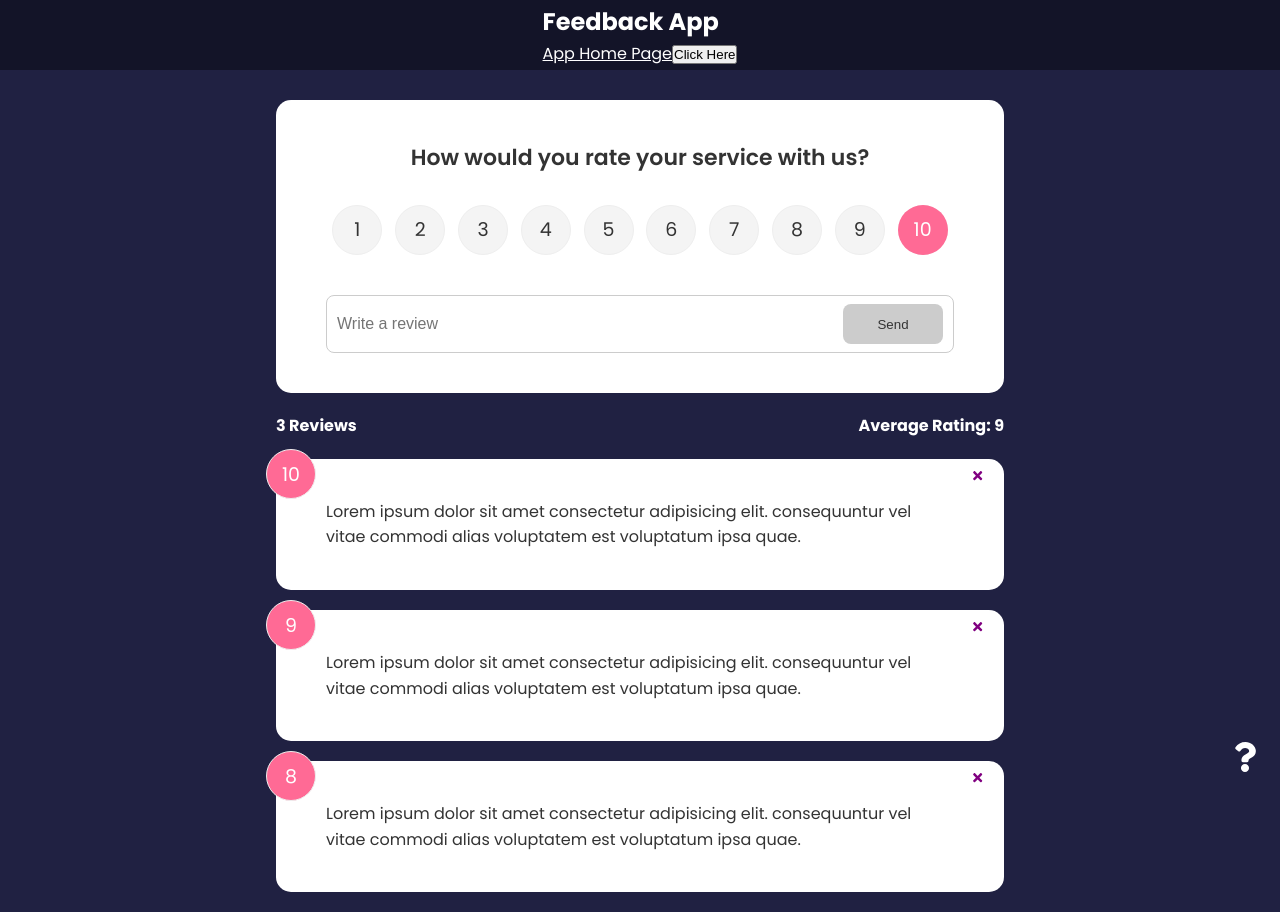
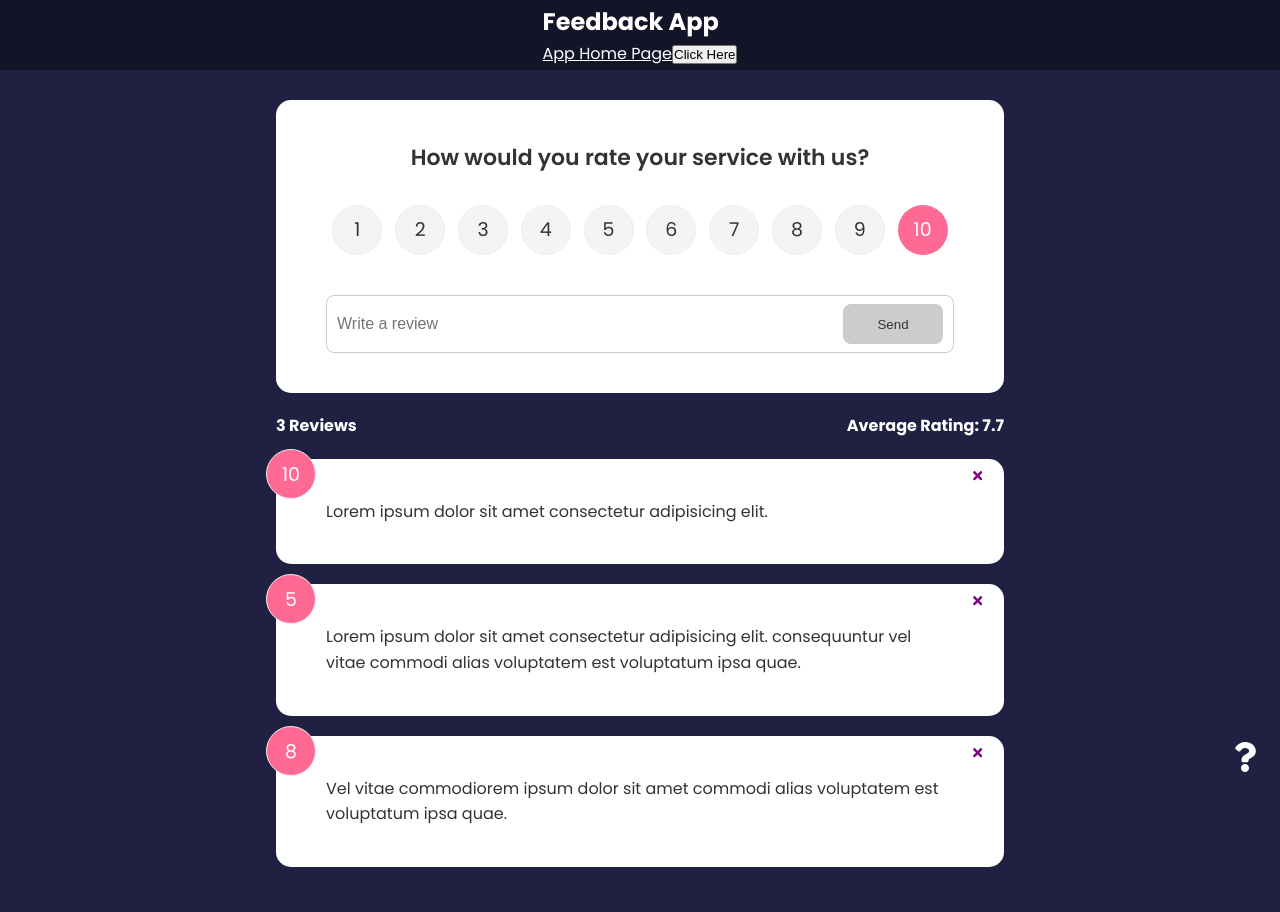
Before and after one commit to robert-laws/learning-december-2021-react-front-to-back-2022, a React (Create React App) app: page / in a window 1280 px wide. After the commit the page ends 887 px from the top, so only its background shows below. Built offline with nearby package versions, Linux system fonts and the light colour scheme.

Commit message:
beginning refactor with context

```diff
--- a/src/App.js
+++ b/src/App.js
@@ -1,30 +1,17 @@
-import React, { useState } from 'react';
+import React from 'react';
 import { BrowserRouter as Router, Routes, Route } from 'react-router-dom';
 import Header from './components/Header';
 import FeedbackList from './components/FeedbackList';
-import FeedbackData from './data/FeedbackData.js';
 import FeedbackStats from './components/FeedbackStats';
 import FeedbackForm from './components/FeedbackForm';
 import About from './components/pages/About';
-import { v4 as uuidv4 } from 'uuid';
 import AboutIconLink from './components/AboutIconLink';
+import { FeedbackProvider } from './context/FeedbackContext';
 
 function App() {
-  const [feedback, setFeedback] = useState(FeedbackData);
-
-  const addFeedback = (newFeedback) => {
-    newFeedback.id = uuidv4();
-    setFeedback([...feedback, newFeedback]);
-  };
-
-  const deleteFeedback = (id) => {
-    if (window.confirm('Are you sure you want to delete this feedback?')) {
-      setFeedback(feedback.filter((feedback) => feedback.id !== id));
-    }
-  };
-
   return (
     <Router>
+      <FeedbackProvider>
         <Header />
         <div className='container'>
           <Routes>
@@ -33,12 +20,9 @@
               path='/'
               element={
                 <>
-                <FeedbackForm handleAdd={addFeedback} />
-                <FeedbackStats feedback={feedback} />
-                <FeedbackList
-                  feedback={feedback}
-                  handleDelete={deleteFeedback}
-                />
+                  <FeedbackForm />
+                  <FeedbackStats />
+                  <FeedbackList />
                 </>
               }
             ></Route>
@@ -46,6 +30,7 @@
           </Routes>
           <AboutIconLink />
         </div>
+      </FeedbackProvider>
     </Router>
   );
 }
--- a/src/components/FeedbackForm.js
+++ b/src/components/FeedbackForm.js
@@ -1,12 +1,16 @@
+import { useContext } from 'react';
+import FeedbackContext from '../context/FeedbackContext';
 import { useState, useEffect } from 'react';
 import { Card, Button } from './shared';
 import RatingSelect from './RatingSelect';
 
-function FeedbackForm({ handleAdd }) {
+function FeedbackForm() {
   const [text, setText] = useState('');
   const [rating, setRating] = useState(10);
   const [btnDisabled, setBtnDisabled] = useState(true);
   const [message, setMessage] = useState('');
+
+  const { addFeedback } = useContext(FeedbackContext);
 
   const handleTextChange = (e) => {
     setText(e.target.value);
@@ -21,7 +25,7 @@
         rating,
       };
 
-      handleAdd(newFeedback);
+      addFeedback(newFeedback);
 
       setText('');
       setRating(10);
--- a/src/components/FeedbackItem.js
+++ b/src/components/FeedbackItem.js
@@ -1,12 +1,15 @@
+import { useContext } from 'react';
+import FeedbackContext from '../context/FeedbackContext';
 import PropTypes from 'prop-types';
 import { FaTimes } from 'react-icons/fa';
 import { Card } from './shared';
 
-function FeedbackItem({ item, handleDelete }) {
+function FeedbackItem({ item }) {
+  const { deleteFeedback } = useContext(FeedbackContext);
   return (
     <Card>
       <div className='num-display'>{item.rating}</div>
-      <button className='close' onClick={() => handleDelete(item.id)}>
+      <button className='close' onClick={() => deleteFeedback(item.id)}>
         <FaTimes color='purple' />
       </button>
       <text-display>{item.text}</text-display>
--- a/src/components/FeedbackList.js
+++ b/src/components/FeedbackList.js
@@ -1,8 +1,10 @@
-import PropTypes from 'prop-types';
+import { useContext } from 'react';
 import FeedbackItem from './FeedbackItem';
 import { motion, AnimatePresence } from 'framer-motion';
+import FeedbackContext from '../context/FeedbackContext';
 
-function FeedbackList({ feedback, handleDelete }) {
+function FeedbackList() {
+  const { feedback } = useContext(FeedbackContext);
   if (!feedback || feedback.length === 0) {
     return <p>No Feedback Yet.</p>;
   }
@@ -18,11 +20,7 @@
               animate={{ opacity: 1 }}
               exit={{ opacity: 0 }}
             >
-              <FeedbackItem
-                key={item.id}
-                item={item}
-                handleDelete={handleDelete}
-              />
+              <FeedbackItem key={item.id} item={item} />
             </motion.div>
           );
         })}
@@ -41,14 +39,4 @@
   // );
 }
 
-FeedbackList.propTypes = {
-  feedback: PropTypes.arrayOf(
-    PropTypes.shape({
-      id: PropTypes.string.isRequired,
-      text: PropTypes.string.isRequired,
-      rating: PropTypes.number.isRequired,
-    })
-  ).isRequired,
-};
-
 export default FeedbackList;
--- a/src/components/FeedbackStats.js
+++ b/src/components/FeedbackStats.js
@@ -1,6 +1,9 @@
-import PropTypes from 'prop-types';
+import { useContext } from 'react';
+import FeedbackContext from '../context/FeedbackContext';
 
-function FeedbackStats({ feedback }) {
+function FeedbackStats() {
+  const { feedback } = useContext(FeedbackContext);
+
   let average =
     feedback.reduce((acc, curr) => {
       return acc + curr.rating;
@@ -16,8 +19,4 @@
   );
 }
 
-FeedbackStats.propTypes = {
-  feedback: PropTypes.array.isRequired,
-};
-
 export default FeedbackStats;
--- /dev/null
+++ b/src/context/FeedbackContext.js
@@ -0,0 +1,43 @@
+import { createContext, useState } from 'react';
+import { v4 as uuidv4 } from 'uuid';
+
+const FeedbackContext = createContext();
+
+export const FeedbackProvider = ({ children }) => {
+  const [feedback, setFeedback] = useState([
+    {
+      id: '1',
+      rating: 10,
+      text: 'Lorem ipsum dolor sit amet consectetur adipisicing elit.',
+    },
+    {
+      id: '2',
+      rating: 5,
+      text: 'Lorem ipsum dolor sit amet consectetur adipisicing elit. consequuntur vel vitae commodi alias voluptatem est voluptatum ipsa quae.',
+    },
+    {
+      id: '3',
+      rating: 8,
+      text: 'Vel vitae commodiorem ipsum dolor sit amet commodi alias voluptatem est voluptatum ipsa quae.',
+    },
+  ]);
+
+  const addFeedback = (newFeedback) => {
+    newFeedback.id = uuidv4();
+    setFeedback([...feedback, newFeedback]);
+  };
+
+  const deleteFeedback = (id) => {
+    if (window.confirm('Are you sure you want to delete this feedback?')) {
+      setFeedback(feedback.filter((feedback) => feedback.id !== id));
+    }
+  };
+
+  return (
+    <FeedbackContext.Provider value={{ feedback, addFeedback, deleteFeedback }}>
+      {children}
+    </FeedbackContext.Provider>
+  );
+};
+
+export default FeedbackContext;
```
Lines whose indentation alone changed are shown as unchanged.
